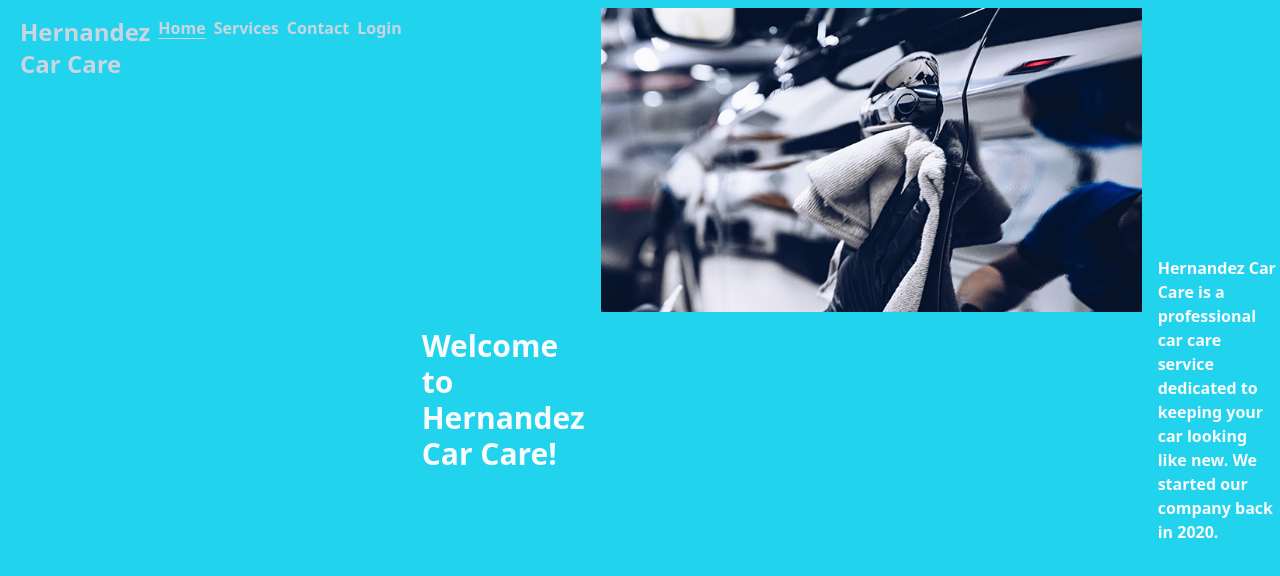
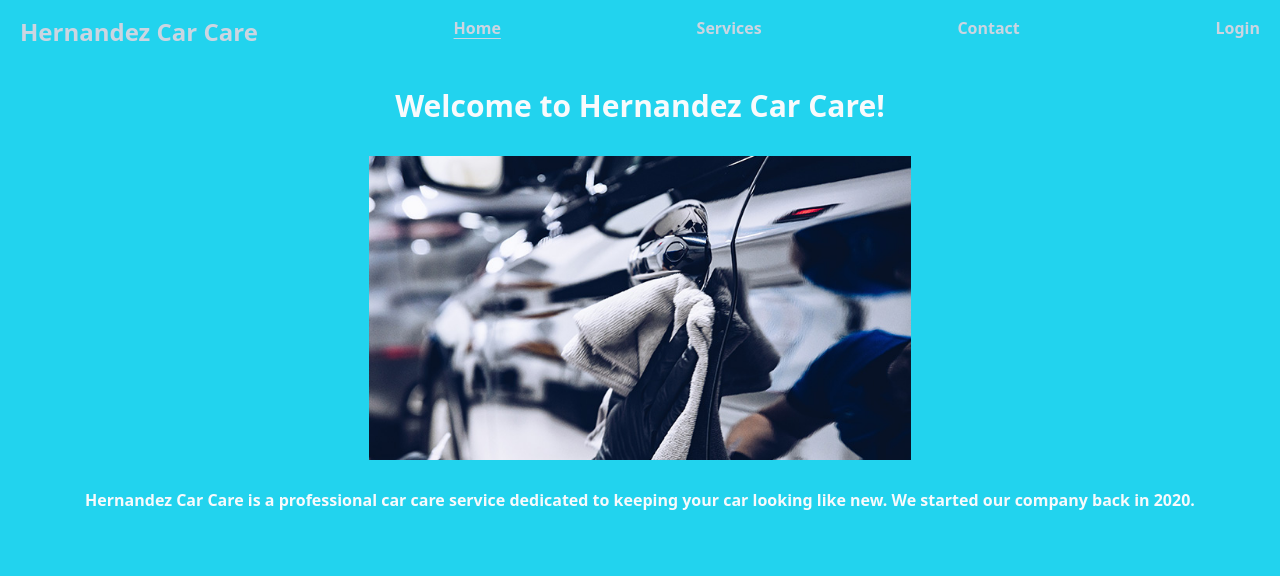
Before and after one commit to alonso-hdz17/final-project, a Vue app: page / in a window 1280 px wide. Shown: the top 576 px of the page. Built offline with nearby package versions, Linux system fonts and the light colour scheme.

Commit message:
fixed bg

```diff
--- a/src/App.vue
+++ b/src/App.vue
@@ -11,6 +11,6 @@ import NavMenu from '@/components/NavMenu.vue'
 
 <style lang="postcss" scoped>
 main {
-  @apply flex h-screen bg-cyan-400;
+  @apply h-screen bg-cyan-400;
 }
 </style>
```
